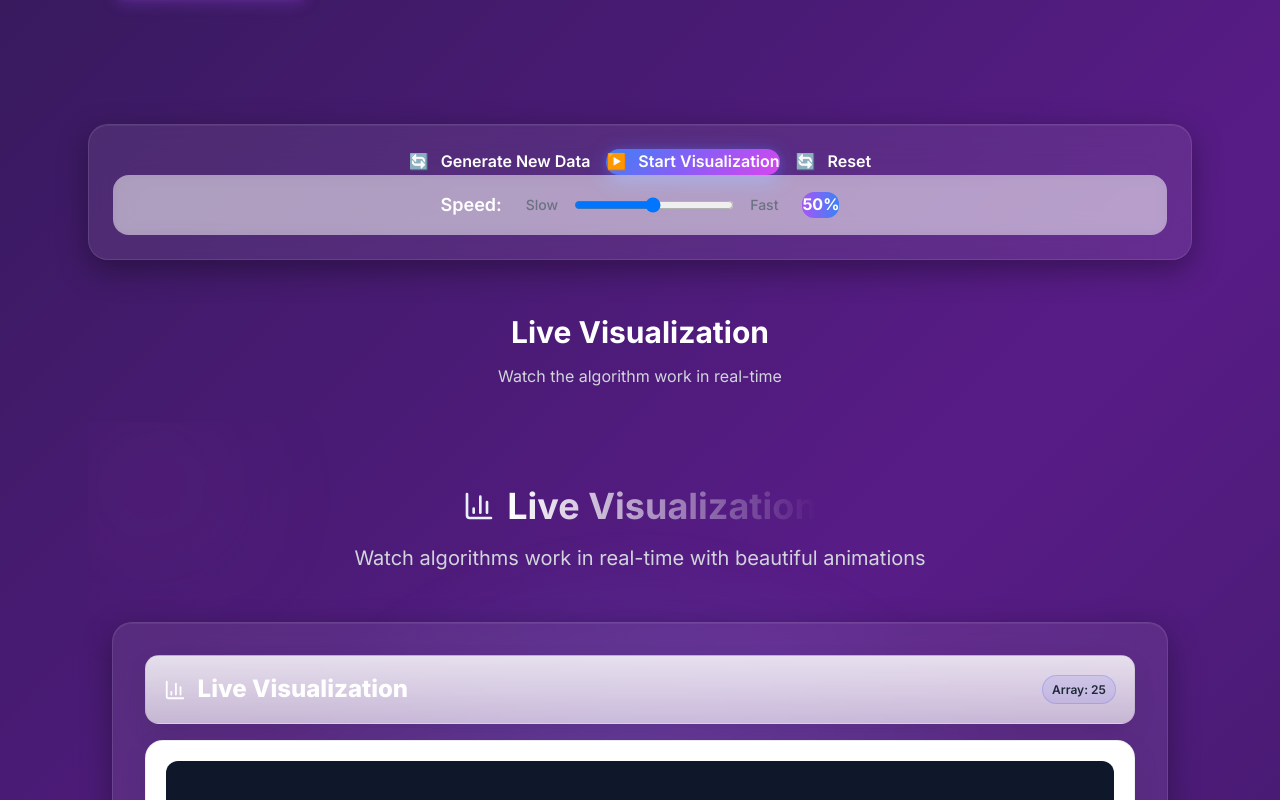
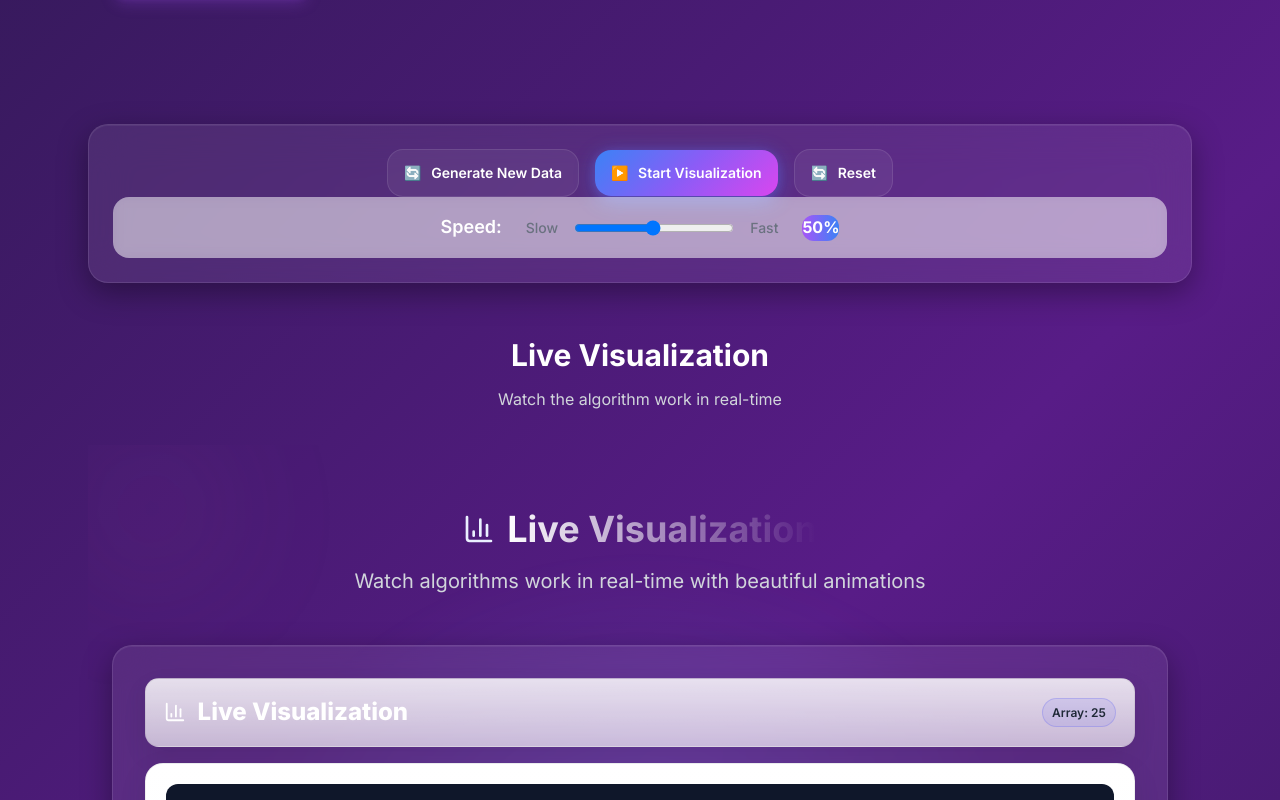
Before and after one commit to SIDDHANTH-THAKURI/AlgoViz, a React (Vite) app: page / in a window 1280 px wide. Shown: the part 1840-2640 px from the top of the page. Built offline with nearby package versions, Linux system fonts and the light colour scheme.

Commit message:
refactor: streamline controls layout

```diff
--- a/src/App.tsx
+++ b/src/App.tsx
@@ -64,12 +64,11 @@ function Controls({
   const isDisabled = isPlaying && !isPaused;
 
   return (
-    <div className="glass-card p-6">
     <motion.div
       initial={{ opacity: 0, y: 20 }}
       animate={{ opacity: 1, y: 0 }}
       transition={{ duration: 0.6 }}
-        className="space-y-6"
+      className="glass-card p-6 space-y-6"
     >
       <div className="flex flex-wrap items-center justify-center gap-4">
         {(selectedCategory === 'searching' || selectedCategory === 'trees') && (
@@ -91,7 +90,7 @@ function Controls({
         <button
           onClick={onGenerateData}
           disabled={isDisabled}
-            className="btn-secondary flex items-center gap-3"
+          className="btn btn-secondary"
         >
           <span>🔄</span>
           <span className="font-semibold">
@@ -101,35 +100,27 @@ function Controls({
         </button>
 
         {!isPlaying ? (
-            <button
-              onClick={onPlay}
-              className="btn-primary flex items-center gap-3"
-            >
+          <button onClick={onPlay} className="btn btn-primary">
             <span>▶️</span>
             <span className="font-semibold">
               {isPaused ? 'Resume' : 'Start Visualization'}
             </span>
           </button>
         ) : (
-            <button
-              onClick={handlePause}
-              className="btn-warning flex items-center gap-3"
-            >
+          <button onClick={handlePause} className="btn btn-warning">
             <span>⏸️</span>
             <span className="font-semibold">Pause</span>
           </button>
         )}
 
-          <button
-            onClick={handleReset}
-            className="btn-danger flex items-center gap-3"
-          >
+        <button onClick={handleReset} className="btn btn-danger">
           <span>🔄</span>
           <span className="font-semibold">Reset</span>
         </button>
       </div>
 
-        <div className="flex items-center justify-center gap-6 bg-white/50 rounded-2xl p-4 backdrop-blur-sm">
+      <div className="flex flex-col gap-6 sm:flex-row">
+        <div className="flex-1 flex items-center justify-center gap-6 bg-white/50 rounded-2xl p-4 backdrop-blur-sm">
           <label htmlFor="speed" className="text-gray-700 font-semibold text-lg">
             Speed:
           </label>
@@ -154,7 +145,7 @@ function Controls({
         </div>
 
         {visualizationState.steps.length > 0 && (
-          <div className="text-center bg-white/70 rounded-xl p-4 backdrop-blur-sm">
+          <div className="flex-1 text-center bg-white/70 rounded-xl p-4 backdrop-blur-sm">
             <div className="text-lg font-semibold text-gray-700 mb-2">
               {isPlaying ? 'Running...' : isPaused ? 'Paused' : 'Ready'}
             </div>
@@ -163,8 +154,8 @@ function Controls({
             </div>
           </div>
         )}
+      </div>
     </motion.div>
-    </div>
   );
 }
 
```
Lines whose indentation alone changed are shown as unchanged.
